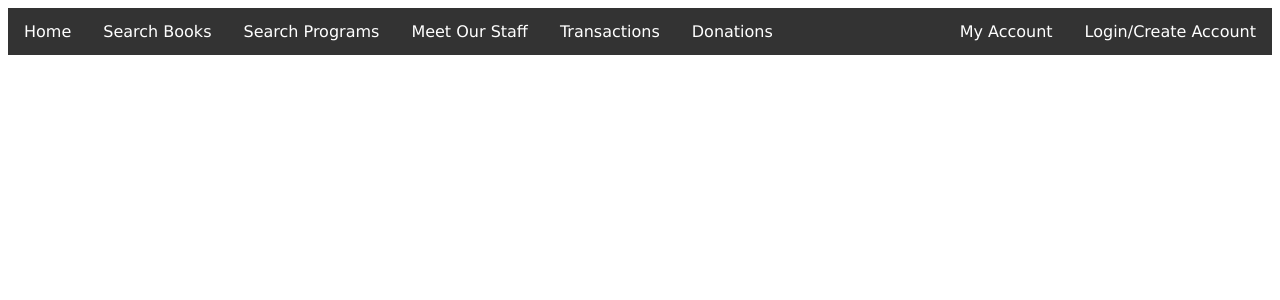
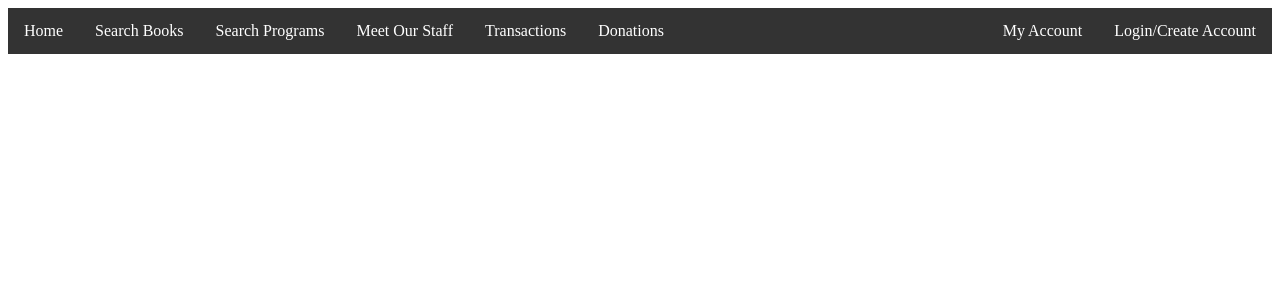
Before and after one commit to erinreily/what-in-testnation, a Django app: page / in a window 1280 px wide. Shown: the top 300 px of the page. Run offline with Django 3.2, Linux system fonts and the light colour scheme; some libraries are stand-ins or nearby versions.

Commit message:
Update base.html

```diff
--- a/hello/templates/base.html
+++ b/hello/templates/base.html
@@ -4,12 +4,6 @@
 <title>Python Getting Started on Heroku</title>
   <script src="https://ajax.googleapis.com/ajax/libs/jquery/2.1.3/jquery.min.js"></script>
   <style type="text/css">
-    .navbar {
-         background-color: grey;
-         font-family: Verdana;
-         width:100%;
-         display: inline;
-    }
     ul {
         list-style-type: none;
         margin: 0;
```
